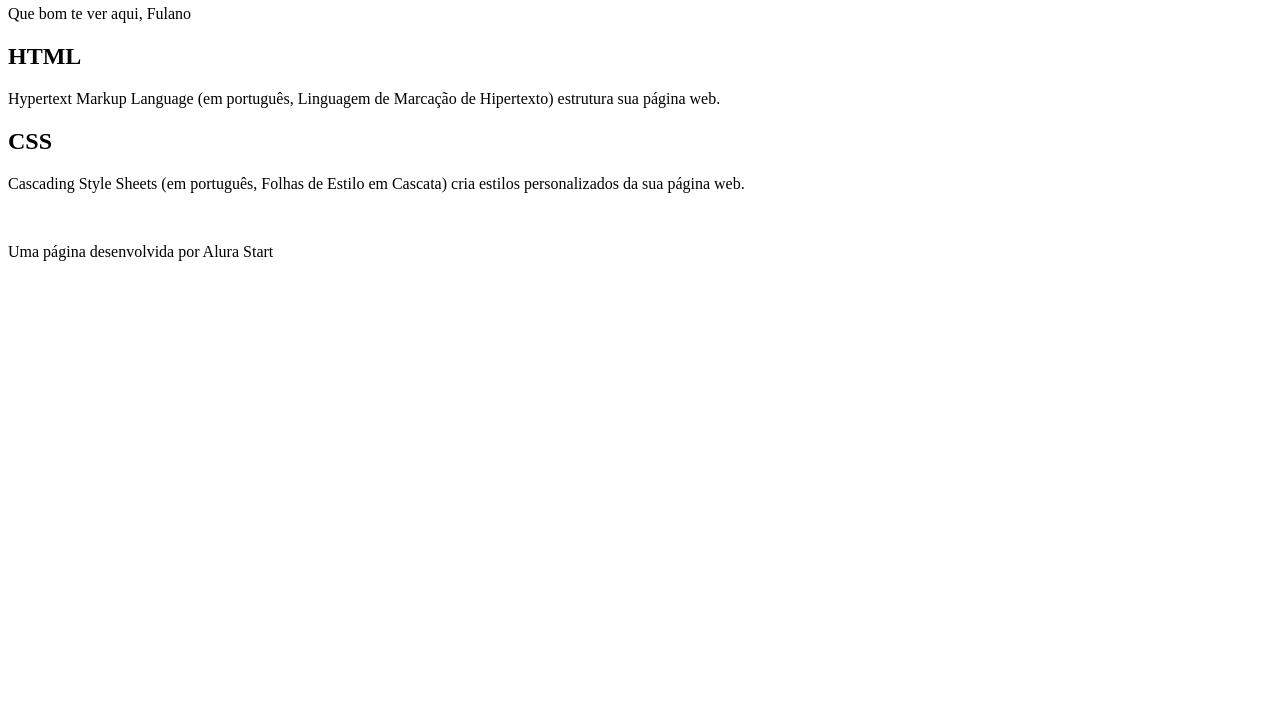
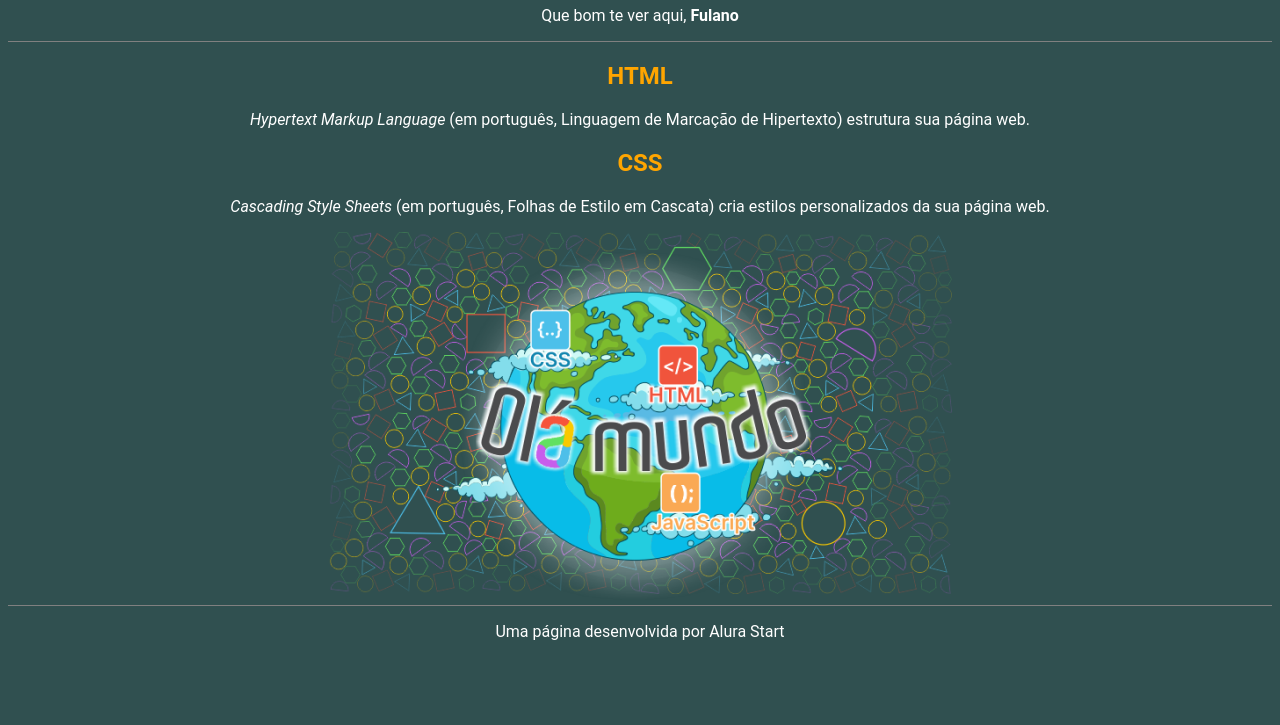
Before and after one commit to Elma1974/HelloWorld, a plain HTML site: page projeto.html in a window 1280 px wide. Shown: the part 75-800 px from the top of the page. Drawn offline with Linux system fonts and the light colour scheme.

Commit message:
Aplicando estilos CSS na página web

```diff
--- a/projeto.html
+++ b/projeto.html
@@ -5,23 +5,25 @@
     <meta charset="UTF-8">
     <meta name="viewport" content="width=device-width, initial-scale=1.0">
     <title>Hello World</title>
+    <link rel="stylesheet" href="style.css">
 </head>
 
 <body>
     <header>
         <h1>Hello World</h1>
-        <p>Que bom te ver aqui, Fulano</p>
+        <p>Que bom te ver aqui, <span id="nome-usuário">Fulano</span></p>
 
     </header>
 
     <section>
         <h2>HTML</h2>
-        <P>Hypertext Markup Language (em português, Linguagem de Marcação de Hipertexto) estrutura sua página web.</P>
+        <P><span class="texto-inglês">Hypertext Markup Language</span> (em português, Linguagem de Marcação de Hipertexto) estrutura sua página web.</P>
+
         <h2>CSS</h2>
-        <P>Cascading Style Sheets (em português, Folhas de Estilo em Cascata) cria estilos personalizados da sua página
+        <P><span class="texto-inglês">Cascading Style Sheets</span> (em português, Folhas de Estilo em Cascata) cria estilos personalizados da sua página
             web.</P>
-        <img src="Imagem/imagem projeto.png"
-            alt="""Imagem com figuras geométricas ao fundo e uma figura do planeta Terra a frente, com a inscrição Olá Mundo em letras coloridas">
+        <img src="img/imagem projeto.png"
+            alt="Imagem com figuras geométricas ao fundo e uma figura do planeta Terra a frente, com a inscrição Olá Mundo em letras coloridas">
 
 
     </section>
--- /dev/null
+++ b/style.css
@@ -0,0 +1,30 @@
+h2{
+    color: orange;
+
+}
+
+body{
+    background-color: #305050;
+    color: white;
+    font-family: Roboto;
+    text-align: center;
+
+}
+
+header{
+    border-bottom: 1px solid grey;
+
+
+}
+
+footer{
+    border-top: 1px solid grey;
+}
+
+#nome-usuário{
+    font-weight: bold;
+}
+
+.texto-inglês{
+    font-style: italic;
+}
```
